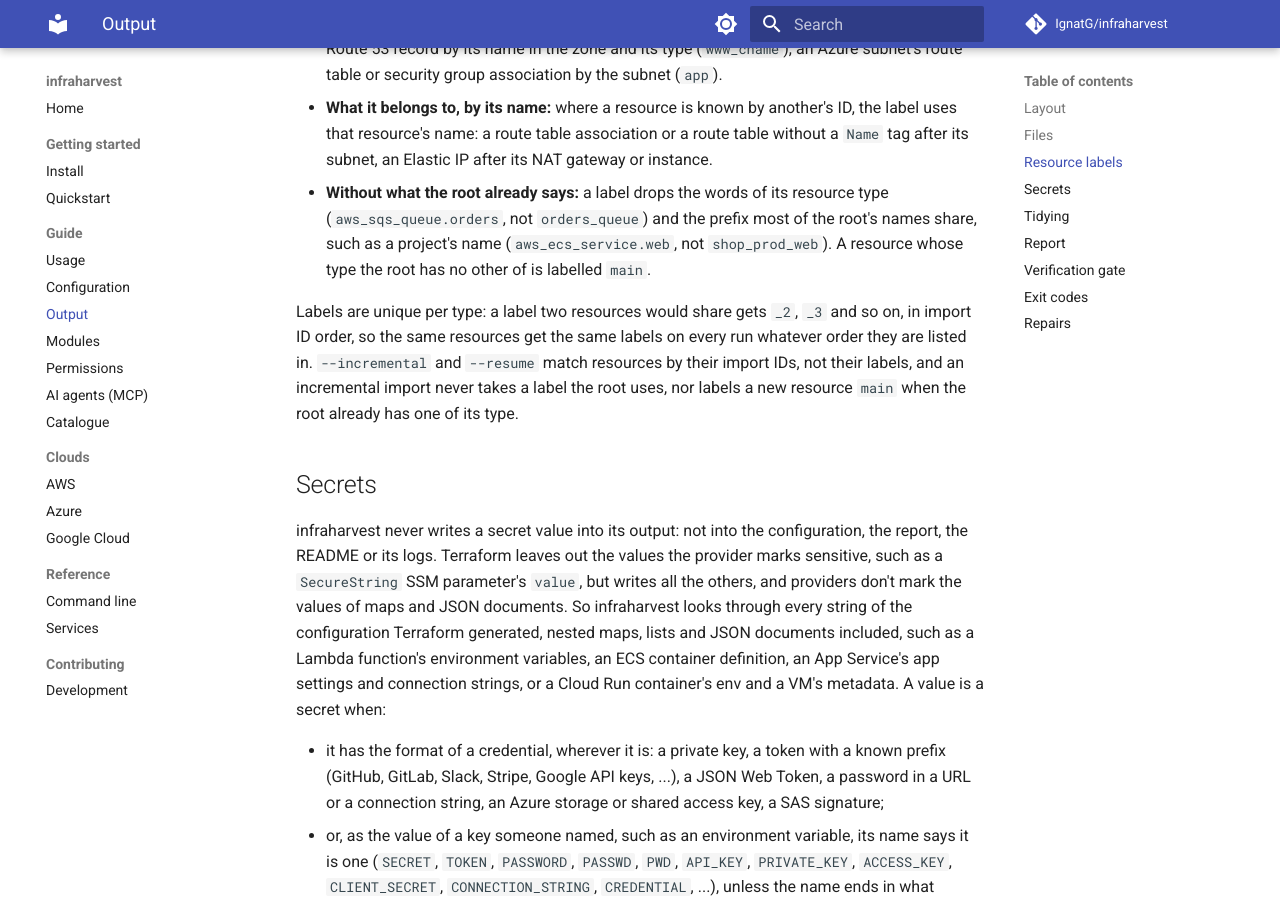
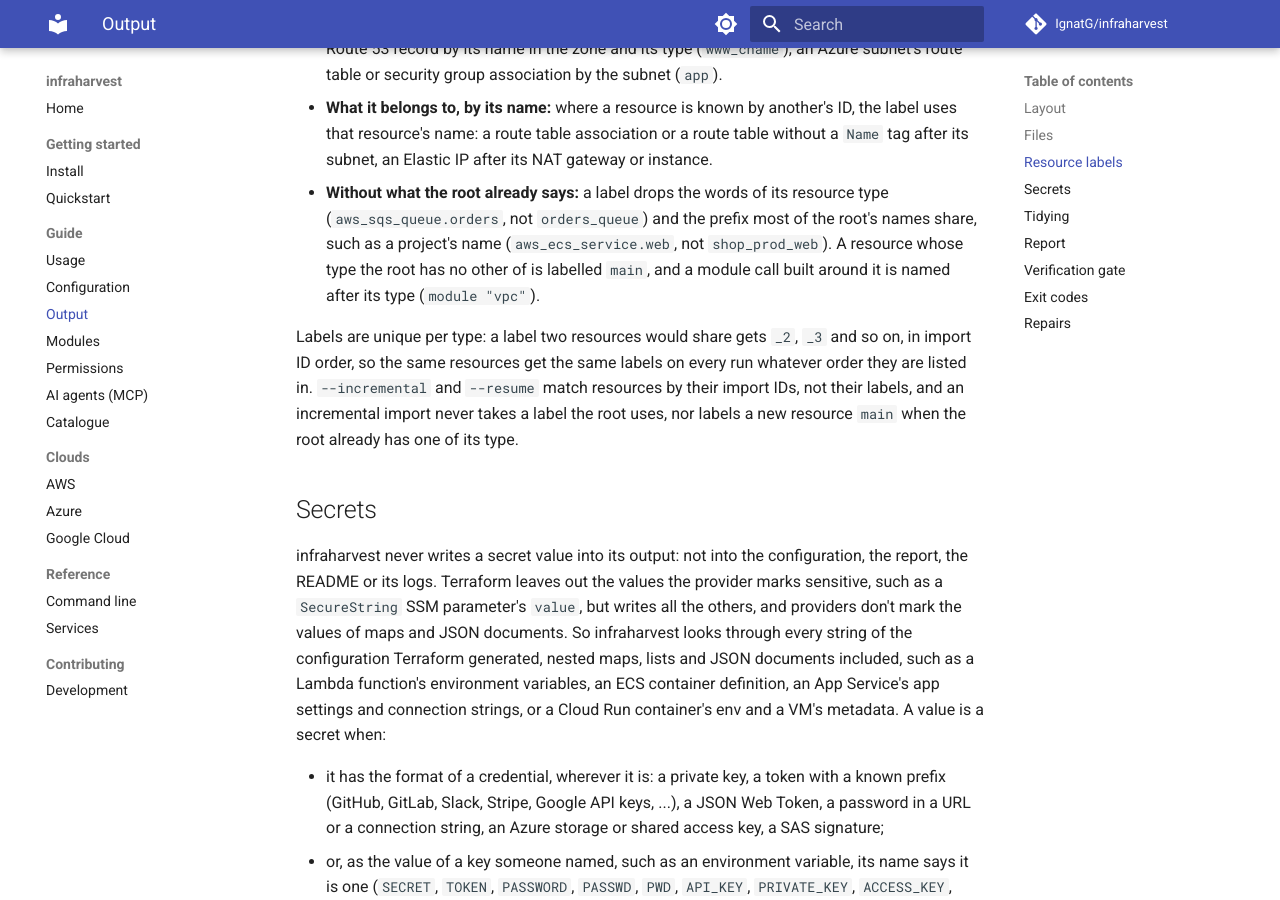
Before and after one commit to IgnatG/infraharvest, an MkDocs documentation site: the page built from docs/output.md, in a window 1280 px wide and 900 px high, scrolled down 1924 px. Built offline with MkDocs 1.6.1 and Material for MkDocs 9.7.7, drawn with Linux system fonts in a browser that asks for light colours; comment, search, counter and statistics services are not loaded.

Commit message:
docs(output): name module calls around main resources

```diff
--- a/docs/output.md
+++ b/docs/output.md
@@ -29,7 +29,7 @@ The label of each resource block (the `NAME` in `resource "TYPE" "NAME"`) follow
 - **The name in the cloud:** a resource's name, or on AWS its `Name` tag where it has one; on Google Cloud, the resource's own name or display name (`google_pubsub_topic.orders`, not its full name), a record set's zone, name within the zone and type, and an IAM grant's member and role (`google_project_iam_member.deployer_run_invoker`). Words of a camelCase name stay apart (`AllowHttpApi` becomes `allow_http_api`), and a name that repeats itself, such as a cluster's name in front of a service named after the cluster, says it once.
 - **Something human for what has no name:** an API Gateway route by its route key (`GET /hello` becomes `get_hello`), a stage by its name, an integration by the function or host it calls, a load balancer listener by its protocol and port (`http_80`), a VPC endpoint by its service (`s3`), a KMS key by its alias, an SNS subscription by its endpoint and protocol, a Route 53 record by its name in the zone and its type (`www_cname`), an Azure subnet's route table or security group association by the subnet (`app`).
 - **What it belongs to, by its name:** where a resource is known by another's ID, the label uses that resource's name: a route table association or a route table without a `Name` tag after its subnet, an Elastic IP after its NAT gateway or instance.
-- **Without what the root already says:** a label drops the words of its resource type (`aws_sqs_queue.orders`, not `orders_queue`) and the prefix most of the root's names share, such as a project's name (`aws_ecs_service.web`, not `shop_prod_web`). A resource whose type the root has no other of is labelled `main`.
+- **Without what the root already says:** a label drops the words of its resource type (`aws_sqs_queue.orders`, not `orders_queue`) and the prefix most of the root's names share, such as a project's name (`aws_ecs_service.web`, not `shop_prod_web`). A resource whose type the root has no other of is labelled `main`, and a module call built around it is named after its type (`module "vpc"`).
 
 Labels are unique per type: a label two resources would share gets `_2`, `_3` and so on, in import ID order, so the same resources get the same labels on every run whatever order they are listed in. `--incremental` and `--resume` match resources by their import IDs, not their labels, and an incremental import never takes a label the root uses, nor labels a new resource `main` when the root already has one of its type.
 
```
